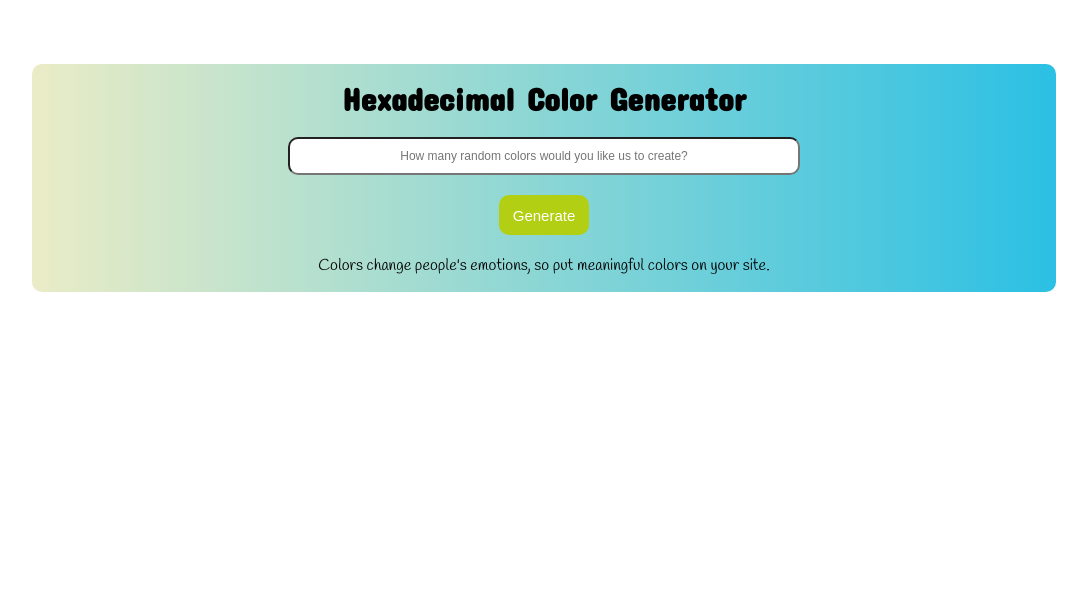
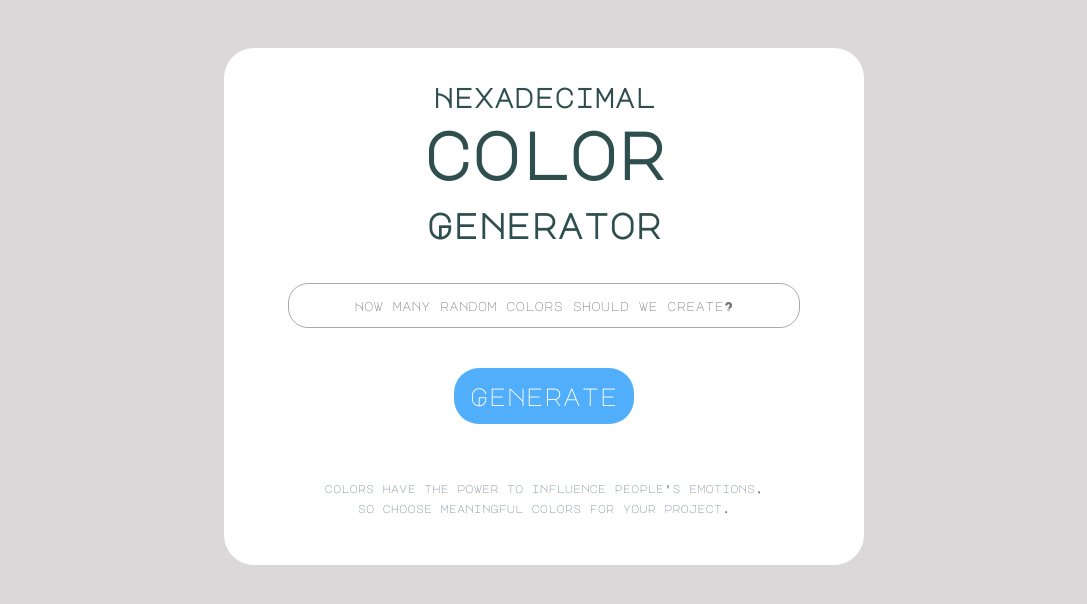
Before and after one commit to JuliaShumeyko/Random-Hex-Color-Generator, a plain HTML site: page index.html in a window 1280 px wide. Shown: the whole page, without its empty margins (96-1183 px from the left). Drawn offline with Linux system fonts and the light colour scheme.

Commit message:
added readme and redesigned

```diff
--- a/css/style.css
+++ b/css/style.css
@@ -1,54 +1,88 @@
-@import url('https://fonts.googleapis.com/css?family=Concert+One|Handlee');
+@import url('https://fonts.googleapis.com/css?family=Major+Mono+Display');
 
 * {
     margin: 0;
     padding: 0;
     box-sizing: border-box;
+    font-family: 'Major Mono Display', monospace;
+}
+
+body {
+    background-color: rgb(218, 216, 216);
 }
 
 header {
     display: flex;
     flex-direction: column;
-    margin: 8vh 10vw;
+    margin: 6vh 25vw;
     align-items: center;
-    background: #2BC0E4;  /* fallback for old browsers */
-    background: -webkit-linear-gradient(to right, #EAECC6, #2BC0E4);  /* Chrome 10-25, Safari 5.1-6 */
-    background: linear-gradient(to right, #EAECC6, #2BC0E4); /* W3C, IE 10+/ Edge, Firefox 16+, Chrome 26+, Opera 12+, Safari 7+ */
+    background-color: white;
     padding: 2vh;
-    border-radius: 10px;
+    border-radius: 30px;
+}
+
+header > h4 {
+    font-size: 1.7rem;
+    margin-top: 20px;
+    text-align: center;
+    color: darkslategray;
 }
 
 header > h1 {
-    font-family: 'Concert One', cursive;
-    font-size: 2rem;
+    font-size: 4.1rem;
+    margin: 10px;
+    text-align: center;
+    color: darkslategray;
+}
+
+header > h2 {
+    font-size: 2.2rem;
+    margin: 10px;
+    text-align: center;
+    color: darkslategray;
 }
 
 header > input {
-    padding: 10px;
+    padding: 15px;
     width: 40vw;
-    margin: 20px;
+    margin: 30px;
     text-align: center;
-    border-radius: 10px;
-    font-size: 12px;
+    border: 1px darkgrey solid;
+    border-radius: 20px;
+    font-size: 0.8rem;
 }
 
 header > input:focus {
     outline: none;
-  }
+}
 
 header > p {
-    font-family: 'Handlee', cursive;
+    font-size: 0.7rem;
+    color: slategray;
+    padding: 10px;
+    border-radius: 10px;
+    margin: 20px;
+    text-align: center;
+    line-height: 20px;
 }
 
 button {
-    background-color: rgb(179, 207, 19);
+    background-color: #51aefa;
     border-style: none;
-    height: 5vh;
-    width: 7vw;
+    height: 7vh;
+    width: 14vw;
     color: white;
-    margin: 0px 10px 20px 10px;
-    border-radius: 10px;
-    font-size: 15px;
+    margin: 10px 10px 25px 10px;
+    border-radius: 25px;
+    font-size: 25px;
+    transition: 400ms ease;
+    cursor: pointer;
+}
+
+button:hover {
+    transform: scale(1.1);
+    transition: 400ms ease;
+    box-shadow: 0px 3px 7px 3px rgba(0,0,0,0.2);
 }
 
 button:focus {
@@ -59,16 +93,16 @@ button:focus {
     display: flex;
     flex-wrap: wrap;
     justify-content: center;
-    margin: 100px 30px 0px 30px;
+    margin: 50px 30px 0px 30px;
 }
 
 .box {
-    width: 90px;
-    height: 90px;
+    width: 110px;
+    height: 110px;
     margin: 3px;
     color: whitesmoke;
     text-align: center;
-    line-height: 90px;
+    line-height: 110px;
     border-radius: 5px;
     cursor: pointer;
     transition: 1400ms ease-out;
@@ -87,14 +121,13 @@ button:focus {
     left: 50%;
     margin-top: -50px;
     margin-left: -150px;
-    width: 250px;
-    height: 70px;
+    width: 300px;
+    height: 100px;
     color: rgb(236, 232, 232);
-    font-size: 3rem;
+    font-size: 2rem;
     text-align: center;
-    line-height: 60px;
+    line-height: 90px;
     border: 5px #fff solid;
     border-radius: 20px;
-    background-color: #1c7718;
-
+    background-color: #51aefa;
     }
--- a/index.html
+++ b/index.html
@@ -10,10 +10,12 @@
 <body>
 
     <header>
-        <h1> Hexadecimal Color Generator</h1>
-            <input type="text" class="color-amount-submit" placeholder="How many random colors would you like us to create?" required pattern="[0-9]+" />
+        <h4>Hexadecimal</h4>
+        <h1>color</h1>
+        <h2>Generator</h2>
+            <input type="text" class="color-amount-submit" placeholder="How many random colors should we create?" required pattern="[0-9]+" />
             <button>Generate</button>
-        <p>Colors change people's emotions, so put meaningful colors on your site.</p>
+        <p>colors have the power to influence people's emotions, </br>so choose meaningful colors for your project.</p>
     </header>
 
     <div class="colors-container"></div>
--- a/js/script.js
+++ b/js/script.js
@@ -39,9 +39,9 @@ const copyToClipboard = str => {
 function showCopiedText() {
 
         let message = document.createElement("h1");
-        message.innerHTML = 'COPIED';
+        message.innerHTML = 'copied';
         message.className = 'message';
-        document.body.appendChild(message);
+        event.target.appendChild(message);
         fadeOutEffect(message);
 }
 
```
Also changed, not shown: Preview.png (added), 1 other file.
